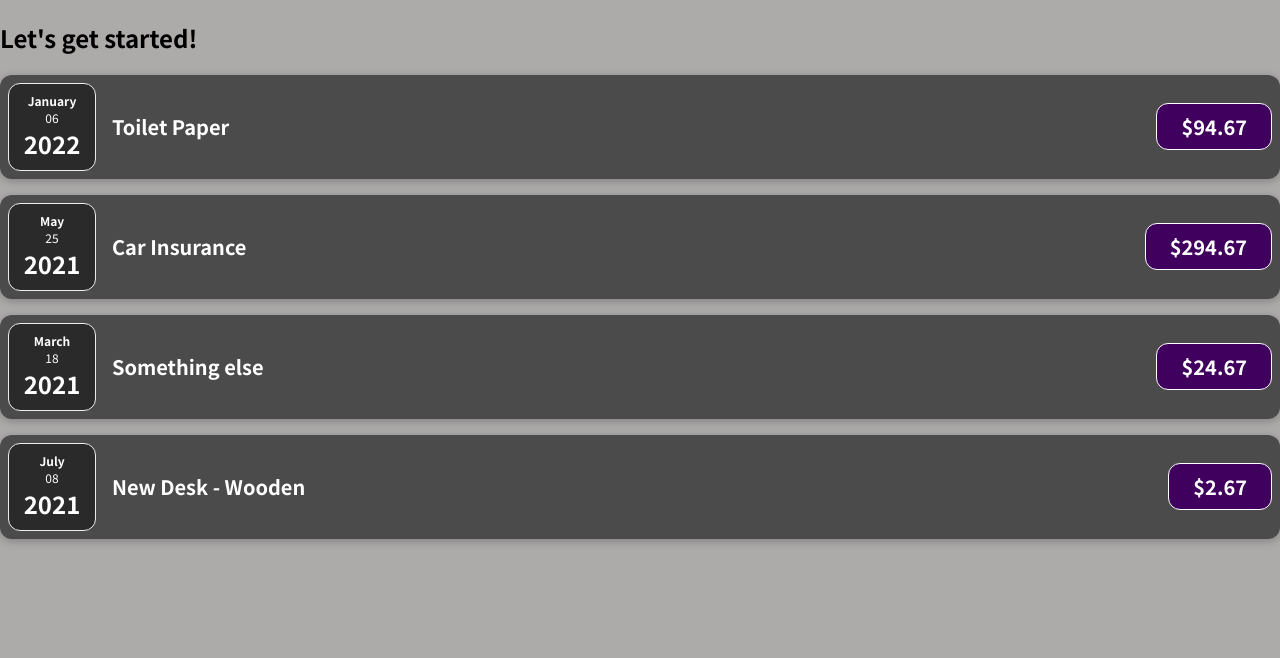
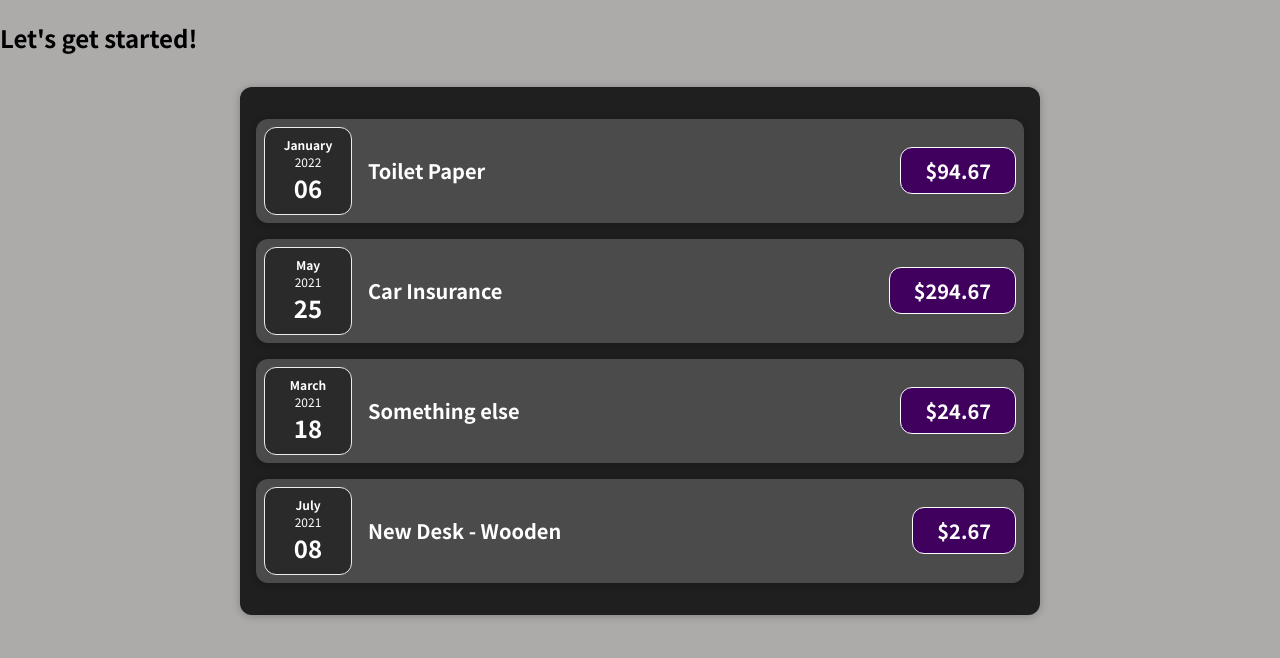
Before and after one commit to StefanGriffin/React---project1, a React (Create React App) app: page / in a window 1280 px wide. Shown: the top 658 px of the page. Built offline with nearby package versions, Linux system fonts and the light colour scheme.

Commit message:
React Basics

```diff
--- a/src/App.js
+++ b/src/App.js
@@ -1,6 +1,6 @@
-import ExpenseItem from './components/ExpenseItem';
+import Expenses from './components/Expenses/Expenses';
 
-function App() {
+const App = (() => {
   const expenses = [
     {
       id: 'e1',
@@ -28,31 +28,19 @@
     },
   ];
 
+  // return React.createElement(
+  //   'div',
+  //   {},
+  //   React.createElement('h2', {}, 'let s get started'),
+  //   React.createElement(Expenses, { items: expenses })
+  // );
+
   return (
     <div>
       <h2>Let's get started!</h2>
-      <ExpenseItem
-        title={expenses[0].title}
-        amount={expenses[0].amount}
-        date={expenses[0].date}
-       />
-      <ExpenseItem
-        title={expenses[1].title}
-        amount={expenses[1].amount}
-        date={expenses[1].date}
-      ></ExpenseItem>
-      <ExpenseItem
-        title={expenses[2].title}
-        amount={expenses[2].amount}
-        date={expenses[2].date}
-      ></ExpenseItem>
-      <ExpenseItem
-        title={expenses[3].title}
-        amount={expenses[3].amount}
-        date={expenses[3].date}
-      ></ExpenseItem>
+      <Expenses items={expenses} />
     </div>
   );
-}
+});
 
 export default App;
--- a/src/components/ExpenseDate.css
+++ /dev/null
@@ -1,26 +0,0 @@
-.expense-date {
-    display: flex;
-    flex-direction: column;
-    width: 5.5rem;
-    height: 5.5rem;
-    border: 1px solid #ececec;
-    background-color: #2a2a2a;
-    color: white;
-    border-radius: 12px;
-    align-items: center;
-    justify-content: center;
-  }
-
-  .expense-date__month {
-    font-size: 0.75rem;
-    font-weight: bold;
-  }
-
-  .expense-date__year {
-    font-size: 0.75rem;
-  }
-
-  .expense-date__day {
-    font-size: 1.5rem;
-    font-weight: bold;
-  }
--- a/src/components/ExpenseItem.js
+++ /dev/null
@@ -1,16 +0,0 @@
-import ExpenseDate from './ExpenseDate';
-import './ExpenseItem.css';
-
-function ExpenseItem(props) {
-  return (
-    <div className="expense-item">
-      <ExpenseDate date={props.date} />
-      <div className="expense-item__description">
-        <h2>{props.title}</h2>
-        <div className="expense-item__price">${props.amount}</div>
-      </div>
-    </div>
-  );
-}
-
-export default ExpenseItem;
--- /dev/null
+++ b/src/components/Expenses/ExpenseDate.css
@@ -0,0 +1,26 @@
+.expense-date {
+  display: flex;
+  flex-direction: column;
+  width: 5.5rem;
+  height: 5.5rem;
+  border: 1px solid #ececec;
+  background-color: #2a2a2a;
+  color: white;
+  border-radius: 12px;
+  align-items: center;
+  justify-content: center;
+}
+
+.expense-date__month {
+  font-size: 0.75rem;
+  font-weight: bold;
+}
+
+.expense-date__year {
+  font-size: 0.75rem;
+}
+
+.expense-date__day {
+  font-size: 1.5rem;
+  font-weight: bold;
+}
--- a/src/components/ExpenseDate.js
+++ b/src/components/Expenses/ExpenseDate.js
@@ -1,17 +1,19 @@
+import React from 'react';
+
 import './ExpenseDate.css';
 
-function ExpenseDate(props) {
+const ExpenseDate = (props) => {
   const month = props.date.toLocaleString('en-US', { month: 'long' });
   const day = props.date.toLocaleString('en-US', { day: '2-digit' });
   const year = props.date.getFullYear();
 
   return (
-    <div className="expense-date">
-      <div className="expense-date__month">{month}</div>
-      <div className="expense-date__year">{day}</div>
-      <div className="expense-date__day">{year}</div>
+    <div className='expense-date'>
+      <div className='expense-date__month'>{month}</div>
+      <div className='expense-date__year'>{year}</div>
+      <div className='expense-date__day'>{day}</div>
     </div>
   );
-}
+};
 
 export default ExpenseDate;
--- a/src/components/ExpenseItem.css
+++ b/src/components/Expenses/ExpenseItem.css
@@ -2,10 +2,8 @@
   display: flex;
   justify-content: space-between;
   align-items: center;
-  box-shadow: 0 2px 8px rgba(0, 0, 0, 0.25);
   padding: 0.5rem;
   margin: 1rem 0;
-  border-radius: 12px;
   background-color: #4b4b4b;
 }
 
--- /dev/null
+++ b/src/components/Expenses/ExpenseItem.js
@@ -0,0 +1,19 @@
+import React from 'react';
+
+import ExpenseDate from './ExpenseDate';
+import Card from '../UI/Card';
+import './ExpenseItem.css';
+
+const ExpenseItem = (props) => {
+  return (
+    <Card className='expense-item'>
+      <ExpenseDate date={props.date} />
+      <div className='expense-item__description'>
+        <h2>{props.title}</h2>
+        <div className='expense-item__price'>${props.amount}</div>
+      </div>
+    </Card>
+  );
+}
+
+export default ExpenseItem;
--- /dev/null
+++ b/src/components/Expenses/Expenses.css
@@ -0,0 +1,7 @@
+.expenses {
+  padding: 1rem;
+  background-color: rgb(31, 31, 31);
+  margin: 2rem auto;
+  width: 50rem;
+  max-width: 95%;
+}
--- /dev/null
+++ b/src/components/Expenses/Expenses.js
@@ -0,0 +1,34 @@
+import React from 'react';
+
+import ExpenseItem from './ExpenseItem';
+import Card from '../UI/Card';
+import './Expenses.css';
+
+const Expenses = (props) => {
+  return (
+    <Card className="expenses">
+      <ExpenseItem
+        title={props.items[0].title}
+        amount={props.items[0].amount}
+        date={props.items[0].date}
+      />
+      <ExpenseItem
+        title={props.items[1].title}
+        amount={props.items[1].amount}
+        date={props.items[1].date}
+      />
+      <ExpenseItem
+        title={props.items[2].title}
+        amount={props.items[2].amount}
+        date={props.items[2].date}
+      />
+      <ExpenseItem
+        title={props.items[3].title}
+        amount={props.items[3].amount}
+        date={props.items[3].date}
+      />
+    </Card>
+  );
+}
+
+export default Expenses;
--- /dev/null
+++ b/src/components/UI/Card.css
@@ -0,0 +1,4 @@
+.card {
+  border-radius: 12px;
+  box-shadow: 0 1px 8px rgba(0, 0, 0, 0.25);
+}
--- /dev/null
+++ b/src/components/UI/Card.js
@@ -0,0 +1,11 @@
+import React from 'react';
+
+import './Card.css';
+
+const Card = (props) => {
+  const classes = 'card ' + props.className;
+
+  return <div className={classes}>{props.children}</div>;
+};
+
+export default Card;
```
Also changed, not shown: 2 other files (tests, documents, lock files or other folders).
